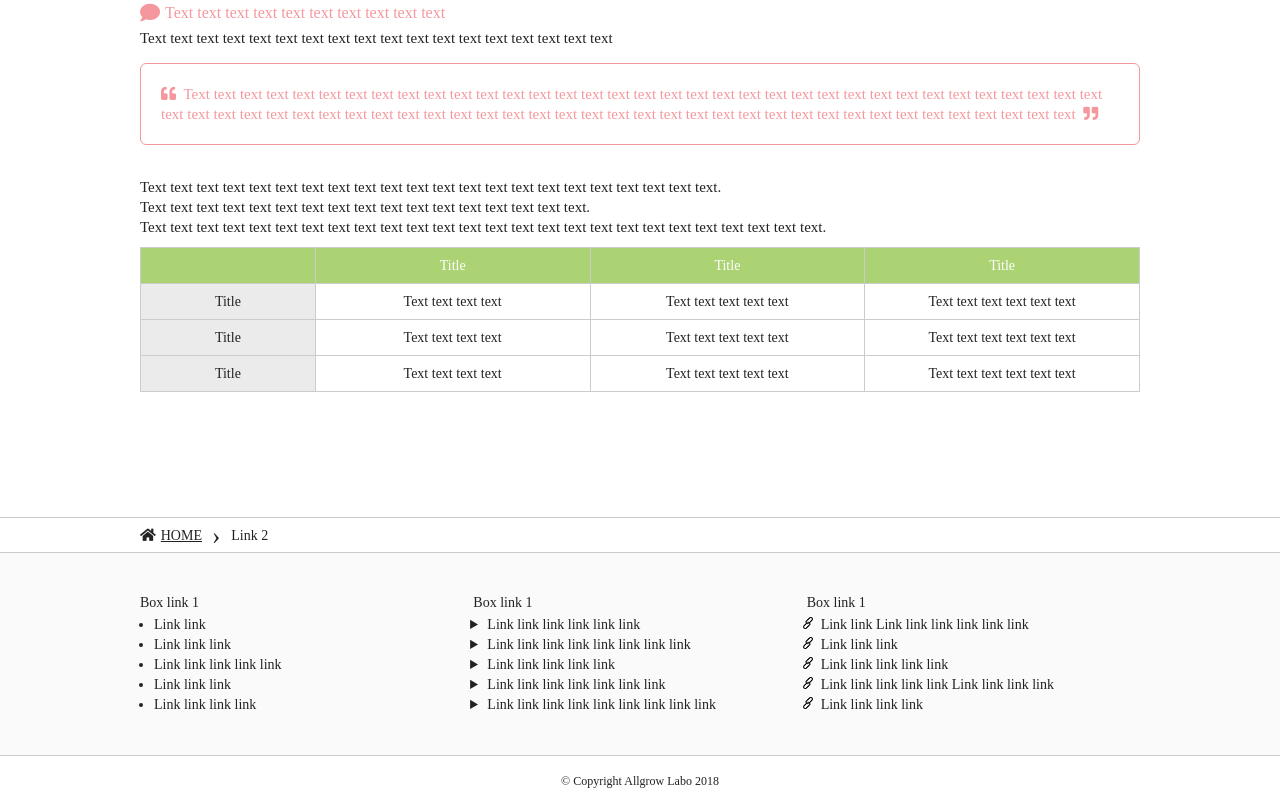
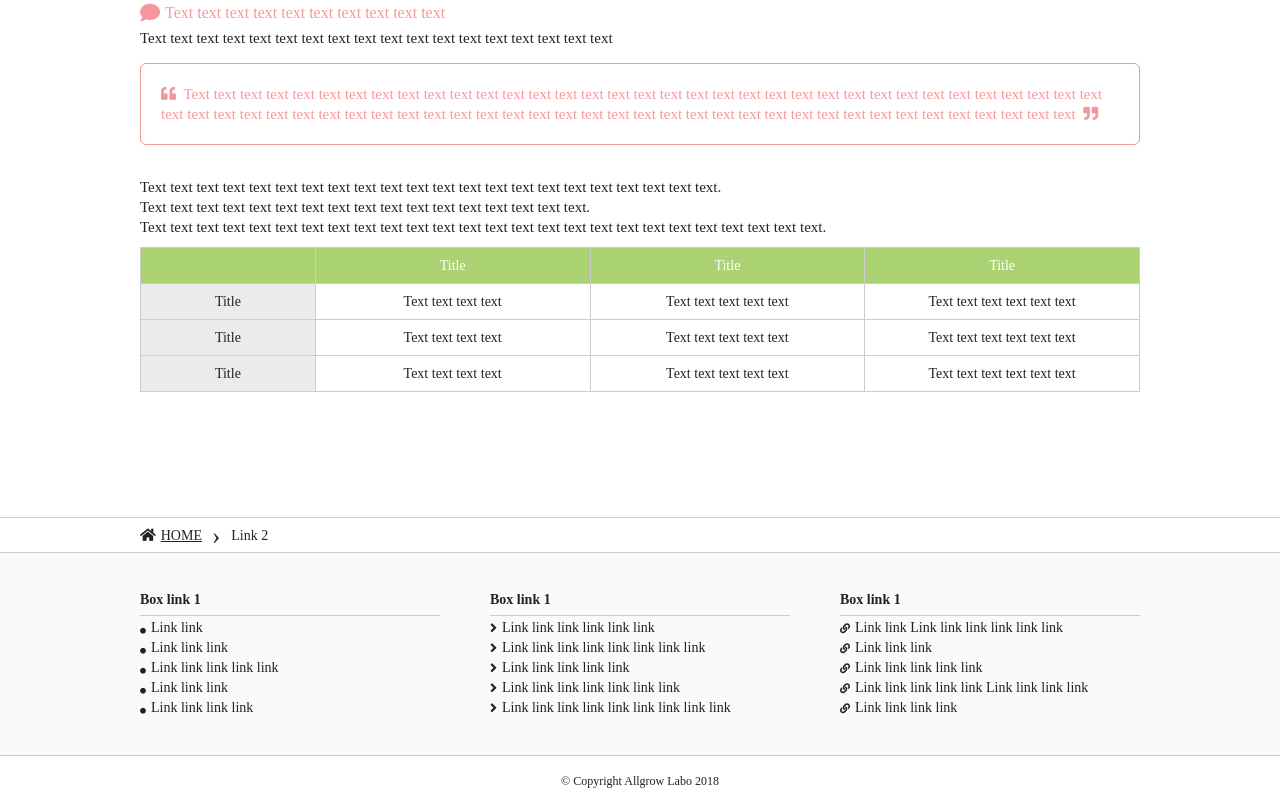
Before and after one commit to vanphuagl/orientation_chapter2, a plain HTML site: page link2.html in a window 1280 px wide. Shown: the part 1374-2180 px from the top of the page. Drawn offline with Linux system fonts and the light colour scheme.

Commit message:
update icon footer

```diff
--- a/assets/scss/imports/core/_components.scss
+++ b/assets/scss/imports/core/_components.scss
@@ -82,6 +82,7 @@
   background-color: $gray-cl;
   color: $white-cl;
   border-radius: 7px;
+  font-weight: bold;
 
   @include mid(true);
 }
--- a/assets/scss/imports/core/_footer.scss
+++ b/assets/scss/imports/core/_footer.scss
@@ -24,7 +24,7 @@ footer {
       width: 300px;
       margin-right: 50px;
 
-      h3 {
+      h2 {
         font-weight: bold;
         font-size: $body14-fs;
         border-bottom: 1px solid $gray-light-cl;
@@ -33,13 +33,30 @@ footer {
       }
 
       ul {
-        padding-left: 14px;
+        // padding-left: 14px;
         padding-top: 2px;
         font-size: $body14-fs;
         line-height: 20px;
 
+        li {
+          display: flex;
+          align-items: center;
+          .fa-circle {
+            font-size: 6px;
+            padding-top: 5px;
+          }
+          .fa-link {
+            font-size: 10px;
+          }
+
+          a {
+            padding-left: 5px;
+          }
+        }
+
         &.list-stype-disc {
           list-style-type: disc;
+          padding-left: 14px;
         }
 
         &.list-stype-disclosure {
--- a/assets/scss/imports/pages/_home.scss
+++ b/assets/scss/imports/pages/_home.scss
@@ -31,7 +31,8 @@
       h1 {
         margin-top: 12px;
         font-size: 2rem;
-        line-height: 3rem;
+        line-height: 1.5;
+        font-weight: 500;
       }
     }
   }
--- a/link2.html
+++ b/link2.html
@@ -1,5 +1,6 @@
 <!DOCTYPE html>
 <html lang="ja">
+
 <head>
   <meta charset="UTF-8" />
   <meta http-equiv="X-UA-Compatible" content="IE=edge" />
@@ -11,10 +12,7 @@
   <!-- CSS -->
   <link rel="stylesheet" href="assets/scss/style.css" />
   <!-- FONTAWESOME -->
-    <link
-      rel="stylesheet"
-      href="https://cdnjs.cloudflare.com/ajax/libs/font-awesome/5.15.4/css/all.min.css"
-    />
+  <link rel="stylesheet" href="https://cdnjs.cloudflare.com/ajax/libs/font-awesome/5.15.4/css/all.min.css" />
 
   <title>Link 2</title>
 </head>
@@ -31,17 +29,10 @@
               <a href="index.html" class="c-header__link">Home</a>
             </li>
             <li class="c-header__item">
-                <a href="link1.html" target="_blank" class="c-header__link"
-                  >Link 1</a
-                >
+              <a href="link1.html" target="_blank" class="c-header__link">Link 1</a>
             </li>
             <li class="c-header__item">
-                <a
-                  href="link2.html"
-                  target="_blank"
-                  class="c-header__link c-header__link--active"
-                  >Link 2</a
-                >
+              <a href="link2.html" target="_blank" class="c-header__link c-header__link--active">Link 2</a>
             </li>
           </ul>
         </nav>
@@ -58,11 +49,7 @@
         <i class="fas fa-home"></i>
         <ul class="c-breadcrumb__list">
           <li class="c-breadcrumb__item">
-              <a
-                href="index.html"
-                class="c-breadcrumb__link c-breadcrumb__link--underline"
-                >HOME</a
-              >
+            <a href="index.html" class="c-breadcrumb__link c-breadcrumb__link--underline">HOME</a>
           </li>
           <li class="c-breadcrumb__item">
             <a href="./link2.html" class="c-breadcrumb__link">Link 2</a>
@@ -88,9 +75,7 @@
             <div class="p-title1__content">
               <p>
                 Text text text text text text text text
-                  <a href="#" class="u-red-cl"
-                    >text text text text text text text</a
-                  >
+                <a href="#" class="u-red-cl">text text text text text text text</a>
                 text text text text text text text text text text text text
                 text text text text text text text text text text text text
                 text text text text text text text text text text text text
@@ -100,8 +85,7 @@
                 text text text text text text text text text text text text
                 text text text text text text text text
                 <a href="#" class="u-red-cl">
-                    text text text text text text text</a
-                  >
+                  text text text text text text text</a>
                 text text text text text text text text text text text text
                 text text text text text text text text text text text text
                 text text text text text text text text text text text text
@@ -271,11 +255,7 @@
                       <col span="1" class="p-table__col" />
                     </colgroup>
                     <tr class="p-table__tr">
-                        <th
-                          class="p-table__th p-table__th--small"
-                          classcolspan="1"
-                          style="width: 17.5%"
-                        ></th>
+                      <th class="p-table__th p-table__th--small" classcolspan="1" style="width: 17.5%"></th>
                       <th class="p-table__th">Title</th>
                       <th class="p-table__th">Title</th>
                       <th>Title</th>
@@ -318,11 +298,7 @@
           <i class="fas fa-home"></i>
           <ul class="c-breadcrumb__list">
             <li class="c-breadcrumb__item">
-                <a
-                  href="index.html"
-                  class="c-breadcrumb__link c-breadcrumb__link--underline"
-                  >HOME</a
-                >
+              <a href="index.html" class="c-breadcrumb__link c-breadcrumb__link--underline">HOME</a>
             </li>
             <li class="c-breadcrumb__item">
               <a href="./link2.html" class="c-breadcrumb__link">Link 2</a>
@@ -337,26 +313,37 @@
             <div class="c-footer__item">
               <h2>Box link 1</h2>
 
-                <ul class="list-stype-disc">
-                  <li><a href="#">Link link</a></li>
-                  <li><a href="#">Link link link</a></li>
-                  <li><a href="#">Link link link link link</a></li>
-                  <li><a href="#">Link link link</a></li>
-                  <li><a href="#">Link link link link</a></li>
+              <ul class="c-ul--disc">
+                <li><i class="fas fa-circle"></i><a href="#">Link link</a></li>
+                <li><i class="fas fa-circle"></i><a href="#">Link link link</a></li>
+                <li><i class="fas fa-circle"></i><a href="#">Link link link link link</a></li>
+                <li><i class="fas fa-circle"></i><a href="#">Link link link</a></li>
+                <li><i class="fas fa-circle"></i><a href="#">Link link link link</a></li>
               </ul>
             </div>
 
             <div class="c-footer__item">
               <h2>Box link 1</h2>
 
-                <ul class="list-stype-disclosure">
-                  <li><a href="#">Link link link link link link</a></li>
+              <ul>
                 <li>
+                  <i class="fas fa-angle-right"></i>
+                  <a href="#">Link link link link link link</a>
+                </li>
+                <li>
+                  <i class="fas fa-angle-right"></i>
                   <a href="#">Link link link link link link link link</a>
                 </li>
-                  <li><a href="#">Link link link link link</a></li>
-                  <li><a href="#">Link link link link link link link</a></li>
                 <li>
+                  <i class="fas fa-angle-right"></i>
+                  <a href="#">Link link link link link</a>
+                </li>
+                <li>
+                  <i class="fas fa-angle-right"></i>
+                  <a href="#">Link link link link link link link</a>
+                </li>
+                <li>
+                  <i class="fas fa-angle-right"></i>
                   <a href="#">Link link link link link link link link link</a>
                 </li>
               </ul>
@@ -365,18 +352,18 @@
             <div class="c-footer__item">
               <h2>Box link 1</h2>
 
-                <ul class="list-stype-custom">
+              <ul>
                 <li>
+                  <i class="fas fa-link"></i>
                   <a href="#">Link link Link link link link link link</a>
                 </li>
-                  <li><a href="#">Link link link</a></li>
-                  <li><a href="#">Link link link link link</a></li>
+                <li><i class="fas fa-link"></i><a href="#">Link link link</a></li>
+                <li><i class="fas fa-link"></i><a href="#">Link link link link link</a></li>
                 <li>
-                    <a href="#"
-                      >Link link link link link Link link link link</a
-                    >
+                  <i class="fas fa-link"></i>
+                  <a href="#">Link link link link link Link link link link</a>
                 </li>
-                  <li><a href="#">Link link link link</a></li>
+                <li><i class="fas fa-link"></i><a href="#">Link link link link</a></li>
               </ul>
             </div>
           </div>
@@ -389,7 +376,7 @@
         </div>
       </div>
     </div>
-    </footer>
     <!-- END FOOTER -->
 </body>
+
 </html>
```
Also changed, not shown: index.html (+42 -56 lines), link1.html (+46 -73 lines), assets/scss/style.css, 1 other file. Lines whose indentation alone changed are shown as unchanged.
